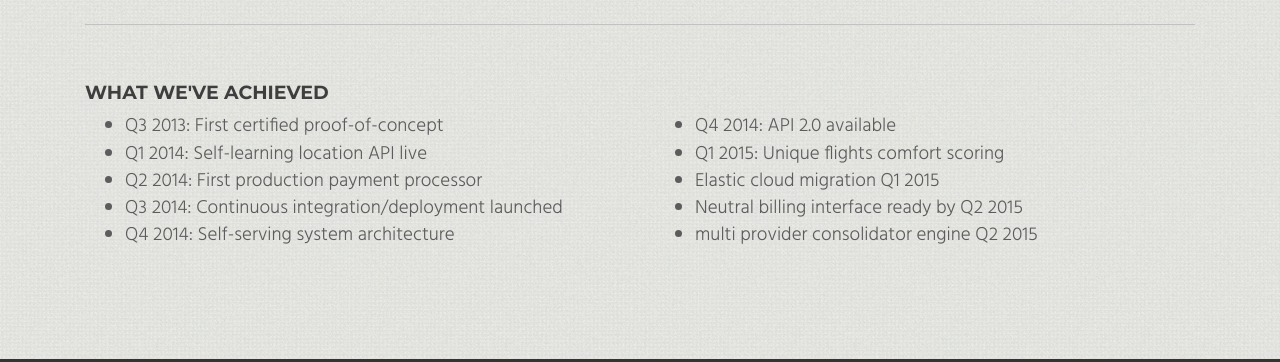
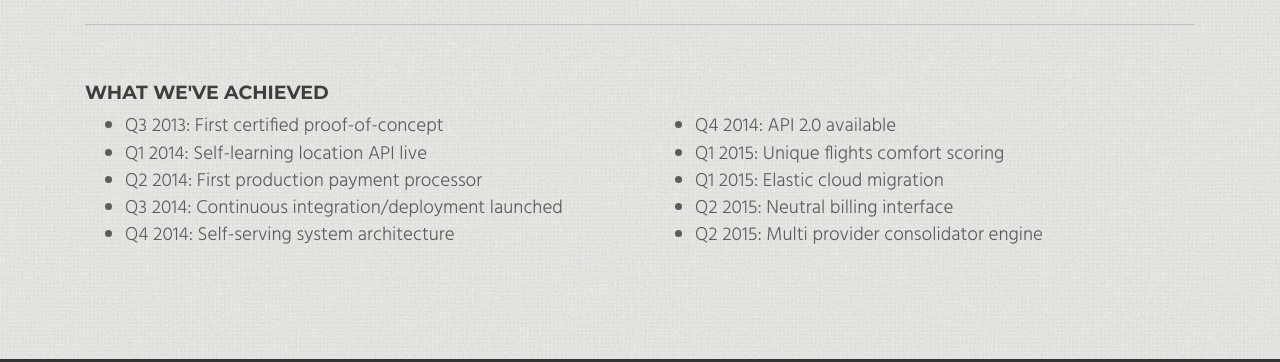
Before and after one commit to balazsszilardtoth/allmyles.github.io, a Jekyll site: the page built from what_we_do.html, in a window 1280 px wide. Shown: the part 1522-1884 px from the top of the page. Built offline with Jekyll 4.4.1, drawn with Linux system fonts in a browser that asks for light colours; nearby versions of some CDN libraries.

Commit message:
fix list design

```diff
--- a/what_we_do.html
+++ b/what_we_do.html
@@ -47,9 +47,9 @@ title: What We Do - Allmyles
 						<ul>
 							<li>Q4 2014: API 2.0 available</li>
 							<li>Q1 2015: Unique flights comfort scoring</li>
-							<li>Elastic cloud migration Q1 2015</li>
-							<li>Neutral billing interface ready by Q2 2015</li>
-							<li>multi provider consolidator engine Q2 2015</li>
+							<li>Q1 2015: Elastic cloud migration</li>
+							<li>Q2 2015: Neutral billing interface</li>
+							<li>Q2 2015: Multi provider consolidator engine</li>
 						</ul>
 					</div>
 				</div>
```
